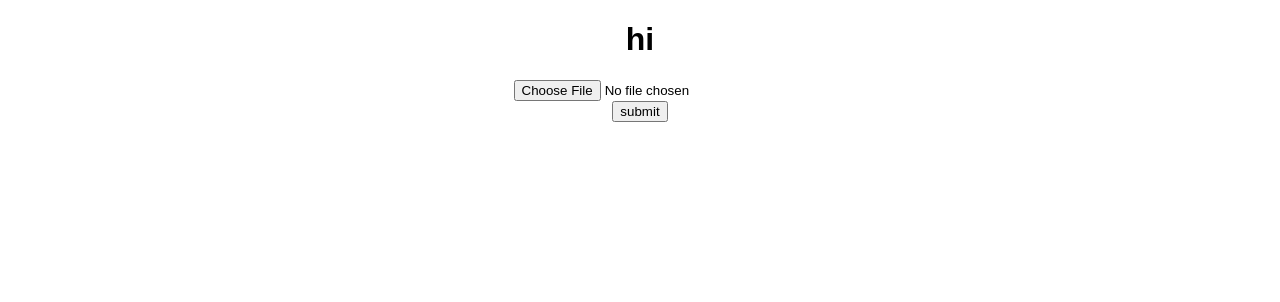
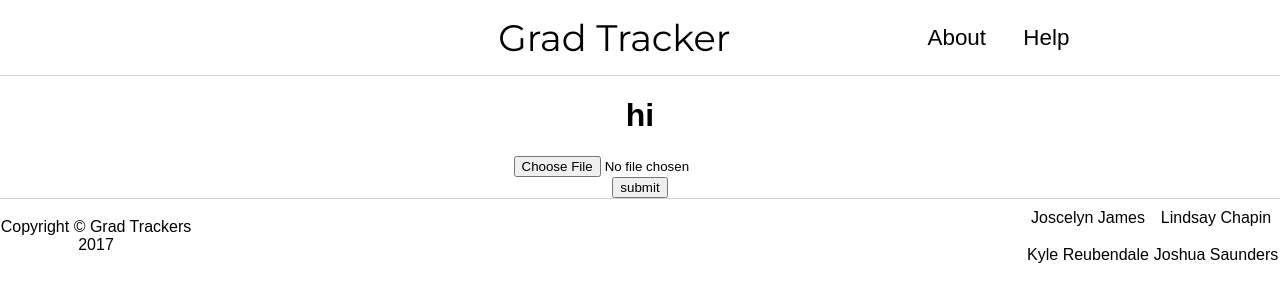
Before and after one commit to lnchapin/GradTracker-frontend, a React (Create React App) app: page /dashboard in a window 1280 px wide. Shown: the top 302 px of the page. Built offline with nearby package versions, Linux system fonts and the light colour scheme.

Commit message:
nav and footer and login

```diff
--- a/public/index.html
+++ b/public/index.html
@@ -1,9 +1,11 @@
 <!doctype html>
 <html lang="en">
+
 <head>
   <meta charset="utf-8">
   <meta name="viewport" content="width=device-width, initial-scale=1, shrink-to-fit=no">
   <meta name="theme-color" content="#000000">
+  <link href="https://fonts.googleapis.com/css?family=Montserrat" rel="stylesheet">
   <!--
       manifest.json provides metadata used when your web app is added to the
       homescreen on Android. See https://developers.google.com/web/fundamentals/engage-and-retain/web-app-manifest/
@@ -21,7 +23,126 @@
     -->
   <title>React App</title>
 </head>
+
 <body>
+  <div id="fb-root"></div>
+  <script>
+    (function(d, s, id) {
+      var js, fjs = d.getElementsByTagName(s)[0];
+      if (d.getElementById(id)) return;
+      js = d.createElement(s);
+      js.id = id;
+      js.src = 'https://connect.facebook.net/en_US/sdk.js#xfbml=1&version=v2.10&appId=1396338423796632';
+      fjs.parentNode.insertBefore(js, fjs);
+    }(document, 'script', 'facebook-jssdk'));
+  </script>
+<!-- original working script -->
+
+<script>
+    function statusChangeCallback(response) {
+      if (response.status === 'connected') {
+        testAPI();
+      } else {
+        console.log(response)
+    }
+  }
+
+    function checkLoginState() {
+      FB.getLoginStatus(function(response) {
+        statusChangeCallback(response);
+      });
+    }
+
+    window.fbAsyncInit = function() {
+      FB.init({
+        appId: '1396338423796632',
+        cookie: true, // enable cookies to allow the server to access
+        // the session
+        xfbml: true, // parse social plugins on this page
+        version: 'v2.8' // use graph api version 2.8
+      });
+
+      FB.getLoginStatus(function(response) {
+        statusChangeCallback(response);
+      });
+    };
+
+
+    (function(d, s, id) {
+      var js, fjs = d.getElementsByTagName(s)[0];
+      if (d.getElementById(id)) return;
+      js = d.createElement(s);
+      js.id = id;
+      js.src = "//connect.facebook.net/en_US/sdk.js";
+      fjs.parentNode.insertBefore(js, fjs);
+    }(document, 'script', 'facebook-jssdk'));
+
+    function testAPI() {
+      FB.api('/me', {
+          locale: 'en_US',
+          fields: 'name, email'
+        },
+        function(response) {
+
+          var email = response['email']
+          var name = response['name']
+          var fid = response['id']
+          console.log(email);
+          window.loggedIn = {
+            email,
+            name,
+            fid,
+            exists: false
+          }
+
+          var emailArray = []
+             $.get('https://secret-mountain-48217.herokuapp.com/' + 'auth')
+               .then(function(data) {
+                 // console.log(data);
+                 // email = email.toString()
+                 // console.log(typeof email);
+                 for (var i = 0; i < data.length; i++) {
+                   emailArray.push(data[i]["email"])
+                 }
+
+
+                 if (emailArray.some(x => email === x)) {
+                   window.loggedIn.exists = true
+                   console.log("you exist");
+            }
+          })
+        });
+    };
+  </script>
+
+  <!-- original working script -->
+  <script>
+    window.fbAsyncInit = function() {
+      FB.init({
+        appId: '146566712756470',
+        cookie: true,
+        xfbml: true,
+        version: 'v2.8'
+      });
+
+      FB.AppEvents.logPageView();
+
+    };
+
+    (function(d, s, id) {
+      var js, fjs = d.getElementsByTagName(s)[0];
+      if (d.getElementById(id)) {
+        return;
+      }
+      js = d.createElement(s);
+      js.id = id;
+      js.src = "https://connect.facebook.net/en_US/sdk.js";
+      fjs.parentNode.insertBefore(js, fjs);
+    }(document, 'script', 'facebook-jssdk'));
+  </script>
+
+  <!-- Should be moved to nav.js -->
+
   <noscript>
       You need to enable JavaScript to run this app.
     </noscript>
@@ -36,5 +157,8 @@
       To begin the development, run `npm start` or `yarn start`.
       To create a production bundle, use `npm run build` or `yarn build`.
     -->
+    <script src="https://ajax.googleapis.com/ajax/libs/jquery/3.2.1/jquery.min.js"></script>
+  <script src="https://ajax.googleapis.com/ajax/libs/jqueryui/1.12.1/jquery-ui.min.js"></script>
 </body>
+
 </html>
--- a/src/App.js
+++ b/src/App.js
@@ -4,18 +4,22 @@ import "./App.css";
 import Upload from './components/Upload';
 import Login from './components/Login';
 import Dashboard from './components/Dashboard';
+import Nav from './components/Nav'
+import Footer from './components/Footer'
 
 class App extends Component {
   render() {
     return (
       <div className="App">
+        <Nav />
         <BrowserRouter>
           <Switch>
-            <Route path="/" exact component={Login} />
+            {/* <Route path="/" exact component={Login} /> */}
             <Route path="/upload" component={Upload} />
             <Route path="/dashboard" component={Dashboard} />
           </Switch>
         </BrowserRouter>
+        <Footer />
       </div>
     )
   }
--- /dev/null
+++ b/src/components/Footer.js
@@ -0,0 +1,21 @@
+import React, { Component } from 'react';
+import './styles/Footer.css'
+
+const Footer = () => {
+	return (
+
+		<div id="FooterWrapper">
+      <div id="copyright">Copyright © Grad Trackers 2017</div>
+      <div></div>
+      <div id="peopleWrapper">
+      <div id="Josc">Joscelyn James</div>
+      <div id="Lind">Lindsay Chapin</div>
+      <div id="Kyle">Kyle Reubendale</div>
+      <div id="Josh">Joshua Saunders</div>
+    </div>
+    </div>
+
+	)
+}
+
+export default Footer;
--- a/src/components/Nav.js
+++ b/src/components/Nav.js
@@ -1,7 +1,17 @@
-import React from 'react';
+import React, { Component } from 'react';
+import './styles/Nav.css'
 
-class Nav extends React.Component {
-	render (
+const Nav = () => {
+	return (
+
+		<div id="NavWrapper">
+		<div id="Nav1"></div>
+		<div id="Nav2">Grad Tracker</div>
+		<div id="Nav3"></div>
+		<div id="Nav4">About</div>
+		<div id="Nav5">Help</div>
+		<div id="fbookButton" className="fb-login-button" data-max-rows="1" data-size="large" data-button-type="login_with" data-show-faces="false" data-auto-logout-link="true" data-use-continue-as="false" scope="public_profile,email" data-onlogin="checkLoginState"></div>
+		</div>
 
 	)
 }
--- /dev/null
+++ b/src/components/styles/Footer.css
@@ -0,0 +1,16 @@
+#FooterWrapper{
+  display: grid;
+  height:75px;
+  border-top:1px solid lightgray;
+  grid-template-columns:15% 65% 20%;
+}
+#peopleWrapper{
+  display: grid;
+  height:100%;
+  grid-template-columns: 50% 50%;
+}
+#copyright, #Josc, #Lind, #Kyle, #Josh{
+  display:flex;
+  justify-content: center;
+  align-items: center;
+}
--- /dev/null
+++ b/src/components/styles/Nav.css
@@ -0,0 +1,26 @@
+#NavWrapper{
+  display:grid;
+  grid-template-columns:38% 20% 14% 5.5% 8.5% 10%;
+  height:75px;
+  border-bottom:1px lightgray solid;
+}
+
+#Nav2{
+  display:flex;
+  justify-content: center;
+  align-items: center;
+  font-size:2.3em;
+  font-family:'Montserrat', sans-serif;
+}
+#fbookButton{
+  display:flex;
+  justify-content: center;
+  align-items: center;
+}
+
+#Nav4, #Nav5 {
+  display:flex;
+  justify-content: center;
+  align-items: center;
+  font-size:1.4em;
+}
```
Lines whose indentation alone changed are shown as unchanged.
